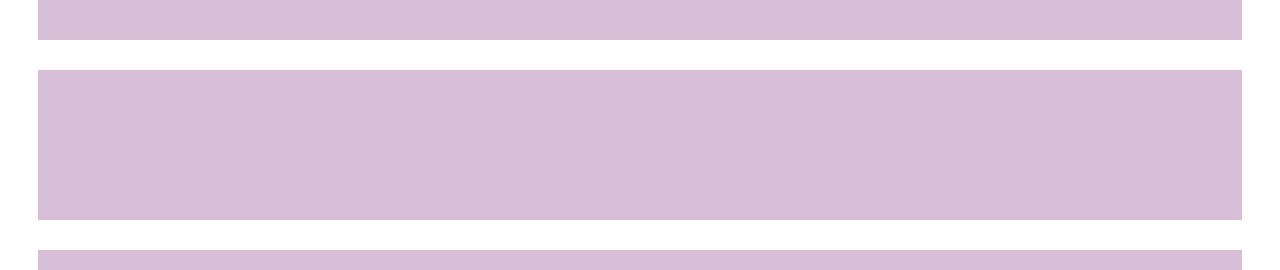
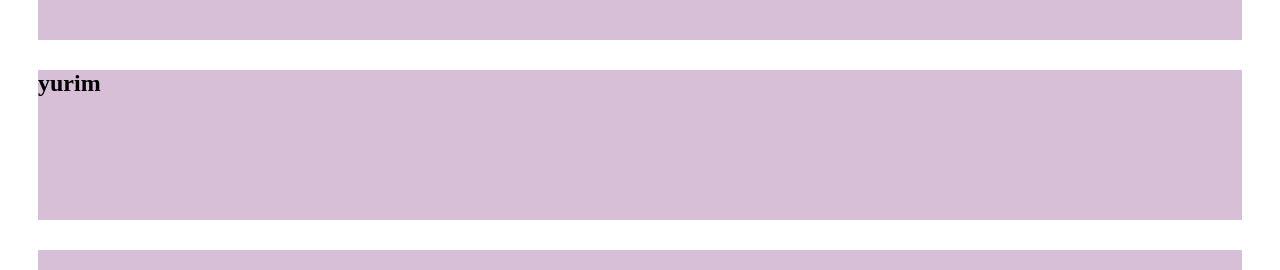
Before and after one commit to yurim0315/1120-1, a plain HTML site: page index.html in a window 1280 px wide. Shown: the part 207-477 px from the top of the page. Drawn offline with Linux system fonts and the light colour scheme.

Commit message:
유림 추가

```diff
--- a/index.html
+++ b/index.html
@@ -17,7 +17,9 @@
   <h1>충돌 연습</h1>
   <section id="red"></section>
 
-  <section id="yellow"></section>
+  <section id="yellow">
+    <h1>yurim</h1>
+  </section>
 
   <section id="blue"></section>
 </body>
```
